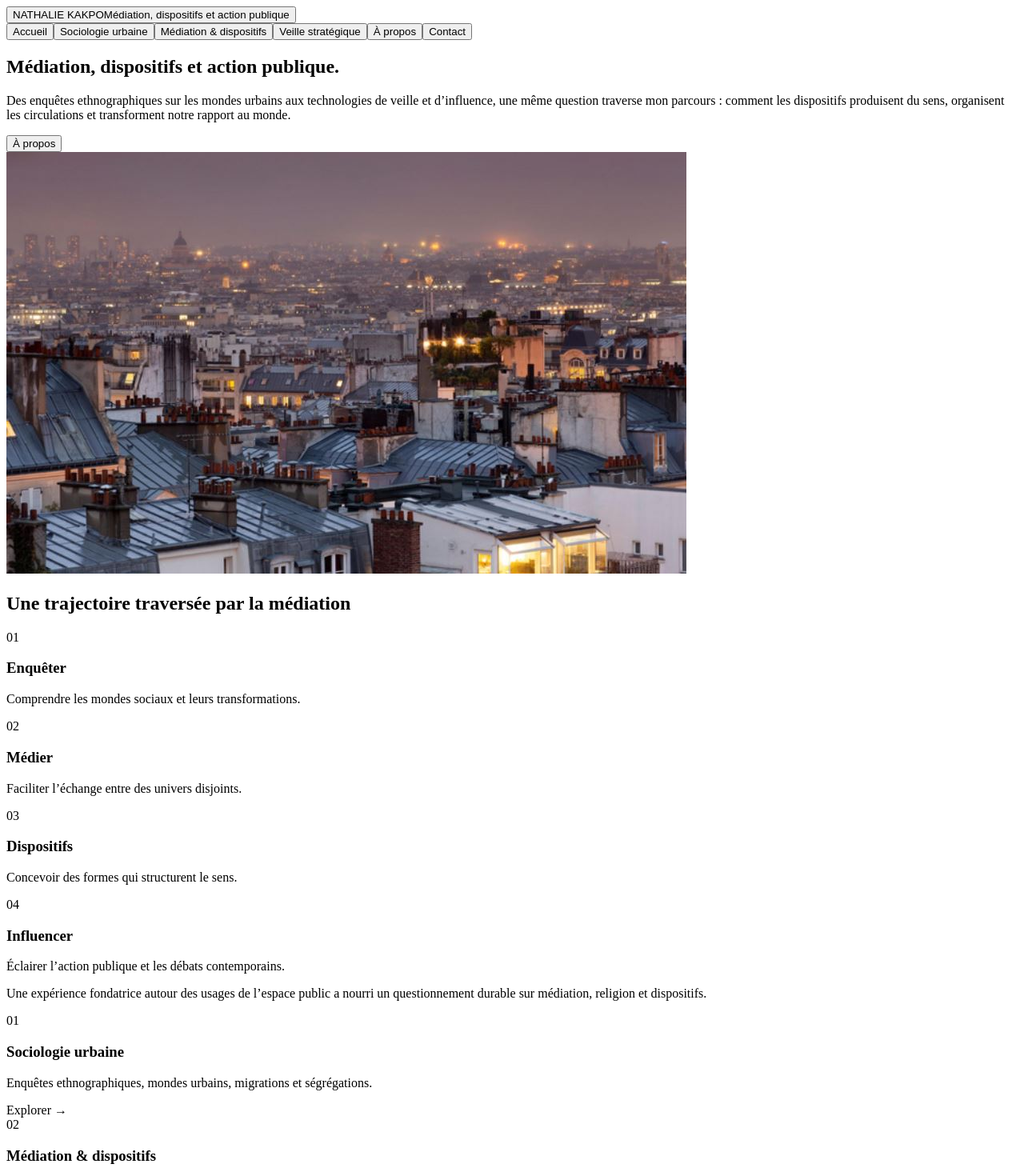
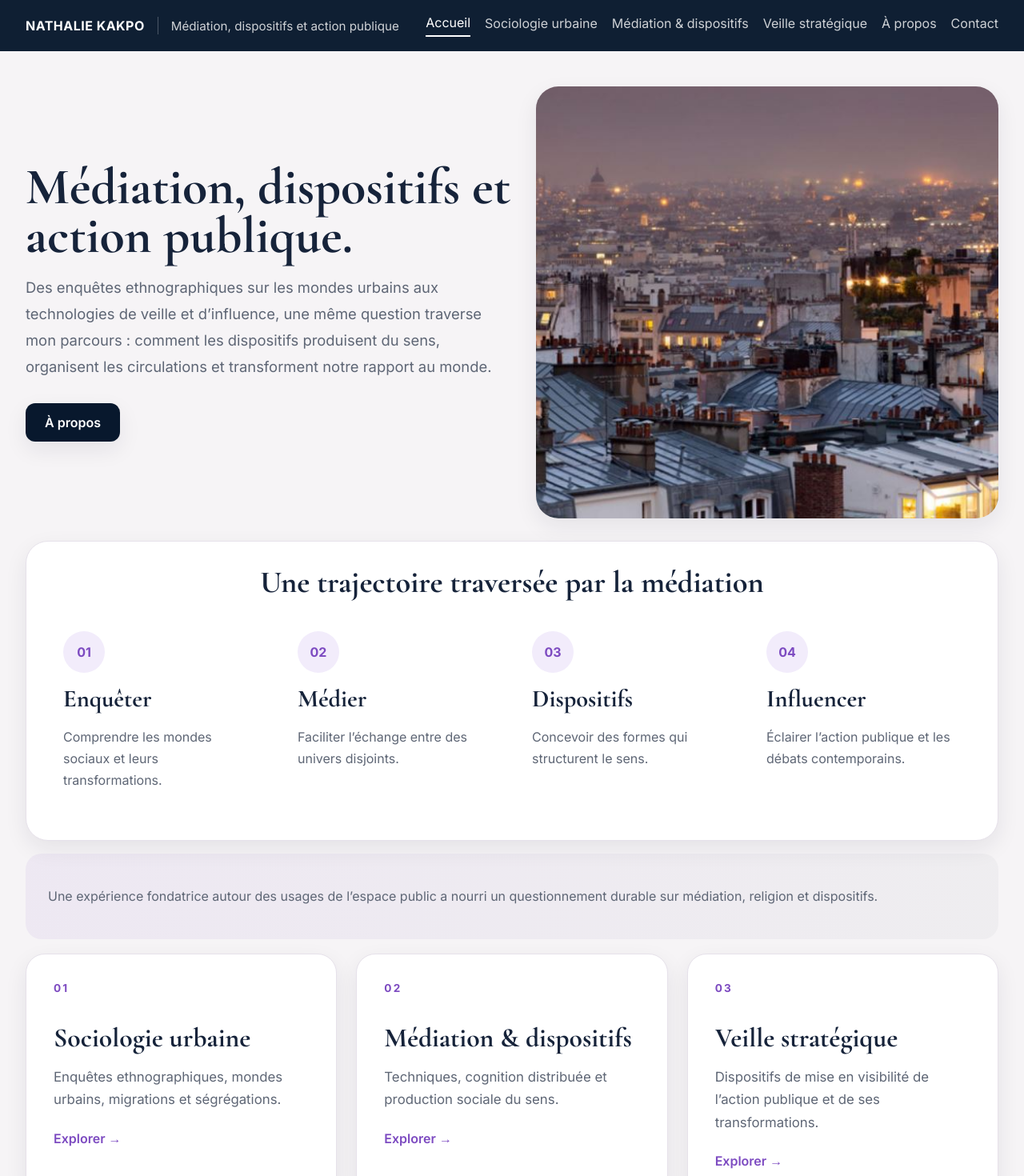
Before and after one commit to Nath76/site-personnel, a React (Vite) app: page / in a window 1280 px wide. Shown: the top 1470 px of the page at 80% size. Built offline with nearby package versions, Linux system fonts and the light colour scheme.

Commit message:
Add CSS variables and update styles

```diff
--- a/src/styles.css
+++ b/src/styles.css
@@ -1,3 +1,443 @@
+:root {
+  --bg: #f6f4f6;
+  --panel: #ffffff;
+  --ink: #16233a;
+  --muted: #5e6675;
+  --navy: #08182d;
+  --accent: #7d4bc1;
+  --line: #e6e1ea;
+  --shadow: 0 10px 28px rgba(21, 28, 45, 0.08);
+  --radius: 22px;
+}
+
+* { box-sizing: border-box; }
+html, body, #root { min-height: 100%; }
+
+body {
+  margin: 0;
+  font-family: Inter, sans-serif;
+  background: var(--bg);
+  color: var(--ink);
+}
+
+button, input, textarea { font: inherit; }
+button { cursor: pointer; }
+img { display: block; max-width: 100%; }
+
+.site-shell { min-height: 100vh; }
+.section { width: min(1320px, calc(100% - 64px)); margin: 0 auto; }
+
+.topbar {
+  position: sticky;
+  top: 0;
+  z-index: 20;
+  display: flex;
+  gap: 24px;
+  align-items: center;
+  justify-content: space-between;
+  padding: 18px 32px;
+  background: rgba(8, 24, 45, 0.97);
+  color: white;
+  backdrop-filter: blur(8px);
+}
+
+.brand {
+  display: flex;
+  align-items: center;
+  gap: 16px;
+  border: 0;
+  background: transparent;
+  color: white;
+  padding: 0;
+  text-align: left;
+}
+
+.brand-name {
+  font-weight: 700;
+  letter-spacing: 0.03em;
+}
+
+.brand-divider {
+  width: 1px;
+  height: 22px;
+  background: rgba(255,255,255,0.25);
+}
+
+.brand-tagline {
+  color: rgba(255,255,255,0.8);
+  font-size: 0.95rem;
+}
+
+.nav {
+  display: flex;
+  flex-wrap: wrap;
+  gap: 18px;
+  justify-content: flex-end;
+}
+
+.nav-link {
+  border: 0;
+  background: transparent;
+  color: rgba(255,255,255,0.8);
+  padding: 0 0 6px;
+}
+
+.nav-link.active {
+  color: white;
+  border-bottom: 2px solid white;
+}
+
+.eyebrow {
+  margin: 0 0 12px;
+  color: var(--accent);
+  font-weight: 600;
+  letter-spacing: 0.01em;
+}
+
+h1, h2, h3 {
+  font-family: 'Cormorant Garamond', serif;
+  margin: 0;
+}
+
+.hero {
+  display: grid;
+  grid-template-columns: 1.05fr 1fr;
+  gap: 32px;
+  align-items: center;
+  padding: 44px 0 10px;
+}
+
+.hero-copy h1 {
+  font-size: clamp(3rem, 5vw, 5rem);
+  line-height: 0.94;
+  margin-bottom: 18px;
+}
+
+.lead {
+  font-size: 1.15rem;
+  line-height: 1.8;
+  color: var(--muted);
+  max-width: 650px;
+}
+
+.hero-actions { margin-top: 28px; }
+
+.primary-btn {
+  border: 0;
+  border-radius: 12px;
+  background: var(--navy);
+  color: white;
+  padding: 14px 24px;
+  font-weight: 600;
+  box-shadow: var(--shadow);
+}
+
+.hero-visual img {
+  width: 100%;
+  height: 540px;
+  object-fit: cover;
+  border-radius: 28px;
+  box-shadow: var(--shadow);
+}
+
+.section-card {
+  background: var(--panel);
+  border: 1px solid var(--line);
+  border-radius: 28px;
+  padding: 28px 30px 34px;
+  box-shadow: var(--shadow);
+  margin-top: 18px;
+}
+
+.trajectory h2 {
+  font-size: clamp(2rem, 3vw, 3rem);
+  text-align: center;
+  margin-bottom: 28px;
+}
+
+.trajectory-grid {
+  display: grid;
+  grid-template-columns: repeat(4, 1fr);
+  gap: 18px;
+}
+
+.trajectory-step {
+  padding: 10px 16px;
+}
+
+.step-icon {
+  width: 52px;
+  height: 52px;
+  border-radius: 50%;
+  display: grid;
+  place-items: center;
+  background: #f2ecfb;
+  color: var(--accent);
+  font-weight: 700;
+  margin-bottom: 14px;
+}
+
+.trajectory-step h3 {
+  font-size: 1.9rem;
+  margin-bottom: 10px;
+}
+
+.trajectory-step p,
+.home-note p,
+.feature-card p,
+.panel p,
+.page-head p,
+.footer,
+.simple-list,
+.contact-list {
+  line-height: 1.7;
+  color: var(--muted);
+}
+
+.section-soft {
+  padding: 24px 28px;
+  margin-top: 16px;
+  border-radius: 20px;
+  background: linear-gradient(90deg, rgba(125,75,193,0.07), rgba(8,24,45,0.03));
+}
+
+/* CARTES ACCUEIL */
+
+.cards-raised {
+  display: grid;
+  grid-template-columns: repeat(3, 1fr);
+  gap: 24px;
+  margin-top: 18px;
+}
+
+.feature-card {
+  background: var(--panel);
+  border: 1px solid var(--line);
+  border-radius: 24px;
+  box-shadow: var(--shadow);
+  cursor: pointer;
+  transition: transform 0.2s ease, box-shadow 0.2s ease;
+  padding: 34px;
+  min-height: 250px;
+}
+
+.feature-card:hover {
+  transform: translateY(-6px);
+  box-shadow: 0 18px 42px rgba(21, 28, 45, 0.12);
+}
+
+.feature-card-body {
+  padding: 0;
+}
+
+.feature-number {
+  font-size: 0.85rem;
+  letter-spacing: 0.16em;
+  color: var(--accent);
+  font-weight: 700;
+  margin-bottom: 34px;
+}
+
+.feature-card-body h3 {
+  font-size: 2.1rem;
+  margin-bottom: 14px;
+  color: var(--ink);
+}
+
+.feature-card-body p {
+  font-size: 1.05rem;
+  line-height: 1.7;
+  color: var(--muted);
+  margin: 0;
+}
+
+.card-link {
+  display: inline-block;
+  margin-top: 24px;
+  color: var(--accent);
+  font-weight: 600;
+}
+
+.signature-banner {
+  display: flex;
+  align-items: center;
+  justify-content: space-between;
+  gap: 24px;
+  margin-top: 22px;
+  padding: 26px 30px;
+  border-radius: 22px;
+  background: #f1edf5;
+}
+
+.signature-banner p {
+  margin: 0;
+  font-family: 'Cormorant Garamond', serif;
+  font-size: 2rem;
+  line-height: 1.2;
+}
+
+.signature {
+  font-family: 'Cormorant Garamond', serif;
+  font-size: 3rem;
+  white-space: nowrap;
+}
+
+.footer {
+  display: flex;
+  justify-content: space-between;
+  gap: 12px;
+  padding: 22px 0 38px;
+}
+
+.page-main { padding: 44px 0 60px; }
+
+.page-head {
+  margin-bottom: 26px;
+}
+
+.page-head h1 {
+  font-size: clamp(3rem, 4vw, 4.4rem);
+  margin-bottom: 10px;
+}
+
+.tags {
+  display: flex;
+  flex-wrap: wrap;
+  gap: 10px;
+  margin-top: 16px;
+}
+
+.tag {
+  padding: 8px 14px;
+  border-radius: 999px;
+  background: #efe8fa;
+  color: var(--accent);
+  font-size: 0.95rem;
+  font-weight: 600;
+}
+
+.page-grid-two,
+.project-grid,
+.concept-grid {
+  display: grid;
+  gap: 22px;
+}
+
+.page-grid-two { grid-template-columns: 1.1fr 1fr; }
+.project-grid { grid-template-columns: repeat(2, 1fr); }
+.concept-grid { grid-template-columns: repeat(2, 1fr); }
+
+.panel {
+  background: var(--panel);
+  border: 1px solid var(--line);
+  border-radius: 22px;
+  padding: 22px;
+  box-shadow: var(--shadow);
+}
+
+.panel h2 {
+  font-size: 2rem;
+  margin-bottom: 14px;
+}
+
+.book-layout {
+  display: grid;
+  grid-template-columns: 120px 1fr;
+  gap: 18px;
+  align-items: start;
+}
+
+.book-cover,
+.about-photo {
+  border-radius: 16px;
+  background: linear-gradient(135deg, #08182d, #7d4bc1);
+  color: white;
+  display: grid;
+  place-items: center;
+  min-height: 180px;
+  font-weight: 700;
+}
+
+.about-photo { min-height: 320px; }
+.muted { color: var(--muted); }
+
+.simple-list {
+  padding-left: 18px;
+  margin: 0;
+}
+
+.simple-list li { margin-bottom: 10px; }
+.full-width-panel { margin-top: 22px; }
+
+.project-panel .project-thumb {
+  height: 140px;
+  border-radius: 14px;
+  margin-bottom: 16px;
+  background: linear-gradient(135deg, rgba(8,24,45,0.95), rgba(125,75,193,0.6));
+}
+
+.quote-panel {
+  margin-top: 22px;
+  text-align: center;
+}
+
+.about-grid,
+.contact-grid {
+  display: grid;
+  grid-template-columns: 360px 1fr;
+  gap: 24px;
+  align-items: start;
+}
+
+.contact-grid {
+  grid-template-columns: 1fr 420px;
+}
+
+.contact-list {
+  padding-left: 18px;
+}
+
+.contact-form {
+  display: grid;
+  gap: 16px;
+}
+
+.contact-form label {
+  display: grid;
+  gap: 8px;
+  color: var(--ink);
+  font-weight: 500;
+}
+
+.contact-form input,
+.contact-form textarea {
+  width: 100%;
+  border: 1px solid var(--line);
+  border-radius: 12px;
+  padding: 12px 14px;
+  background: #fff;
+}
+
+/* RESPONSIVE GÉNÉRAL */
+
+@media (max-width: 1100px) {
+  .hero,
+  .page-grid-two,
+  .project-grid,
+  .concept-grid,
+  .about-grid,
+  .contact-grid,
+  .cards-raised,
+  .trajectory-grid {
+    grid-template-columns: 1fr 1fr;
+  }
+
+  .cards-raised article:last-child,
+  .trajectory-grid div:last-child {
+    grid-column: span 2;
+  }
+}
+
 @media (max-width: 820px) {
   .section { width: min(100% - 28px, 1320px); }
 
```
